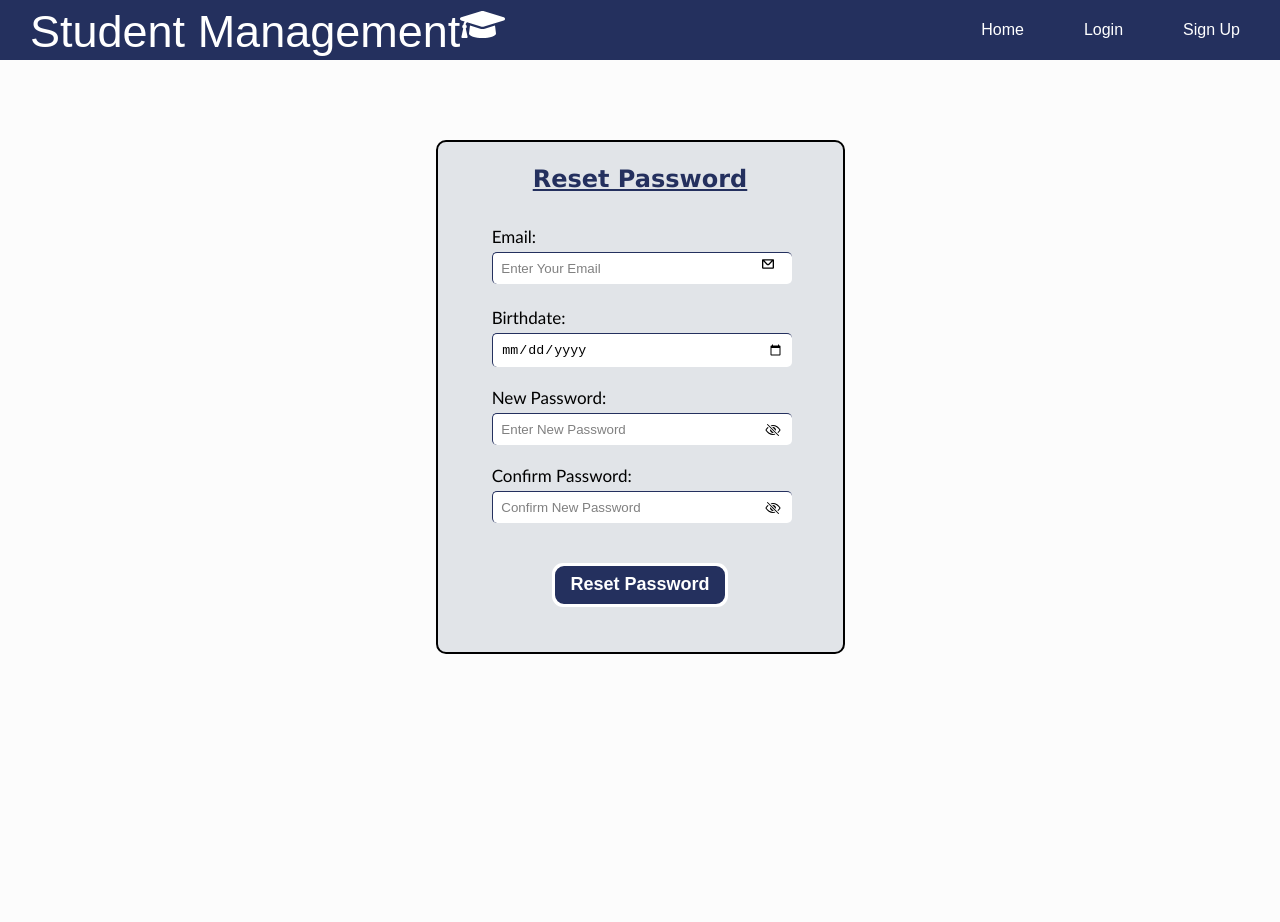
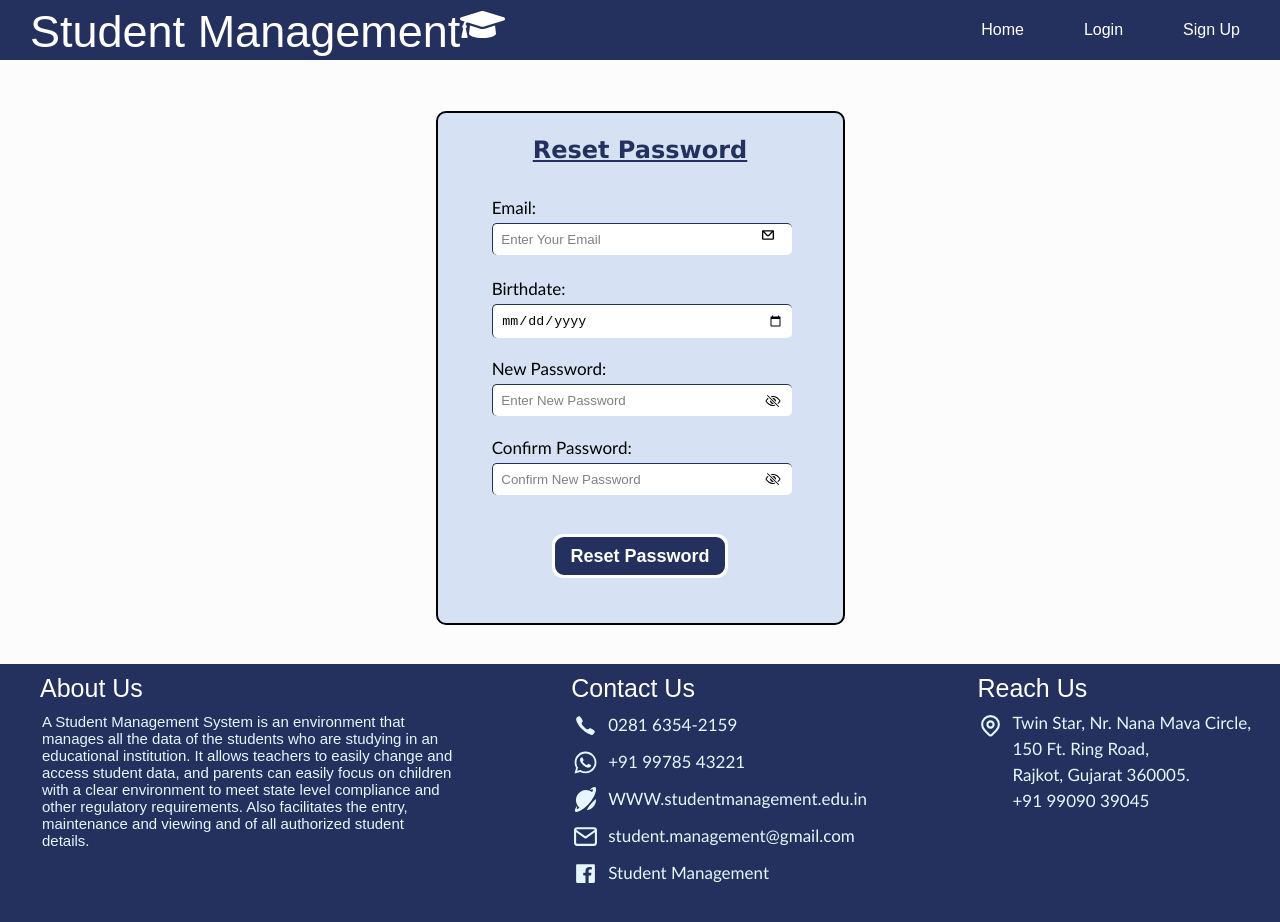
Before and after one commit to Dhirajsakariya/StudentMgntFE, a React (Create React App) app: page /ForgotPassword in a window 1280 px wide. Shown: the top 922 px of the page. Before the commit the page ends 800 px from the top, so only its background shows below. Built offline with nearby package versions, Linux system fonts and the light colour scheme.

Commit message:
Footer Add to Other Pages and also change css

```diff
--- a/src/Components/Login/ForgotPassword.css
+++ b/src/Components/Login/ForgotPassword.css
@@ -6,14 +6,15 @@
   height: 470px;
   background: transparent;
   border: 2px solid;
-  background-color: #e1e4e8;
+  background-color: #d6e2f3;
   margin-left: auto;
   padding-top: auto;
   padding-bottom: 10px;
   margin-right: auto;
   align-items: center;
   justify-content: center;
-  margin-top: 80px;
+  margin-top: 4%;
+  margin-bottom: 3%;
 }
 
 
--- a/src/Components/Login/ForgotPassword.jsx
+++ b/src/Components/Login/ForgotPassword.jsx
@@ -7,6 +7,7 @@ import { IoEyeOutline, IoEyeOffOutline } from "react-icons/io5";
 import moment from 'moment';
 import config from './config';
 import Navigationbar from '../Dashboard/Navigationbar';
+import Footer from '../Dashboard/Footer';
 
 const ForgotPassword = () => {
     const [email, setEmail] = useState('');
@@ -139,6 +140,7 @@ const ForgotPassword = () => {
             </form>
             <Toaster toastOptions={{style: customToastStyle,duration:1500,}} position="top-center" reverseOrder={false} />
         </div>
+        <Footer/>
     </>
     );
 };
--- a/src/Components/Login/Login.css
+++ b/src/Components/Login/Login.css
@@ -13,7 +13,8 @@
   margin-right: auto;
   align-items: center;
   justify-content: center;
-  margin-top: 120px;
+  margin-top: 4%;
+  margin-bottom: 3%;;
 }
 
 .form-grouplogin {
--- a/src/Components/Login/Login.jsx
+++ b/src/Components/Login/Login.jsx
@@ -6,6 +6,7 @@ import { IoEyeOutline, IoEyeOffOutline } from "react-icons/io5";
 import { CgMail } from 'react-icons/cg';
 import { toast, Toaster } from 'react-hot-toast';
 import Navigationbar from '../Dashboard/Navigationbar';
+import Footer from '../Dashboard/Footer';
 
 const Login = () => {
     const [email, setEmail] = useState('');
@@ -176,6 +177,7 @@ const Login = () => {
             </form>
             <Toaster toastOptions={{style: customToastStyle,duration:1500,}} position="top-center" reverseOrder={false} />
         </div>
+        <Footer/>
         </>
     );
 
--- a/src/Components/Login/Registration.jsx
+++ b/src/Components/Login/Registration.jsx
@@ -11,6 +11,7 @@ import 'react-phone-input-2/lib/style.css';
 import './Registration.css';
 import axios from 'axios';
 import Navigationbar from '../Dashboard/Navigationbar';
+import Footer from '../Dashboard/Footer';
 
 function Registration(props) {
 
@@ -408,6 +409,7 @@ return (
       </form>
     </div>
     <Toaster toastOptions={{style: customToastStyle,duration:1500,}} position="top-center" reverseOrder={false} />
+    <Footer/>
   </>
 )
 }
```
